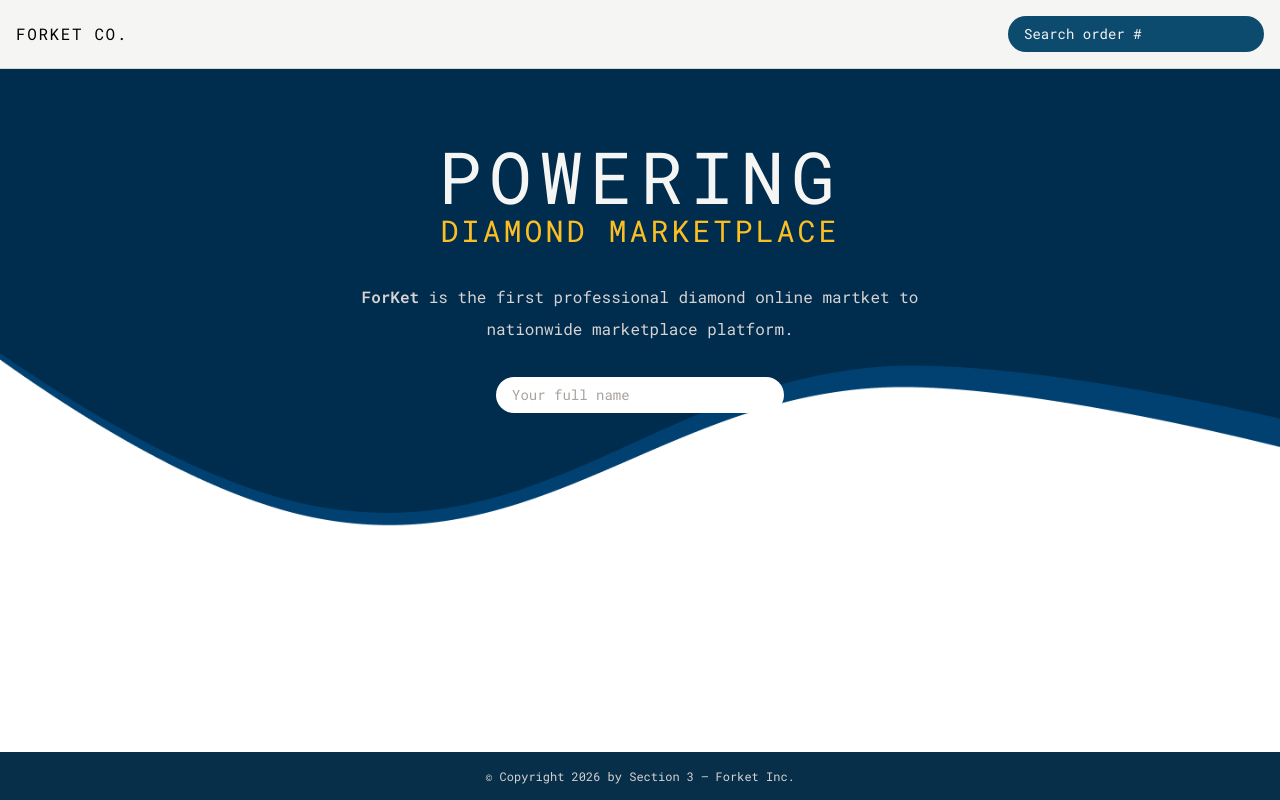
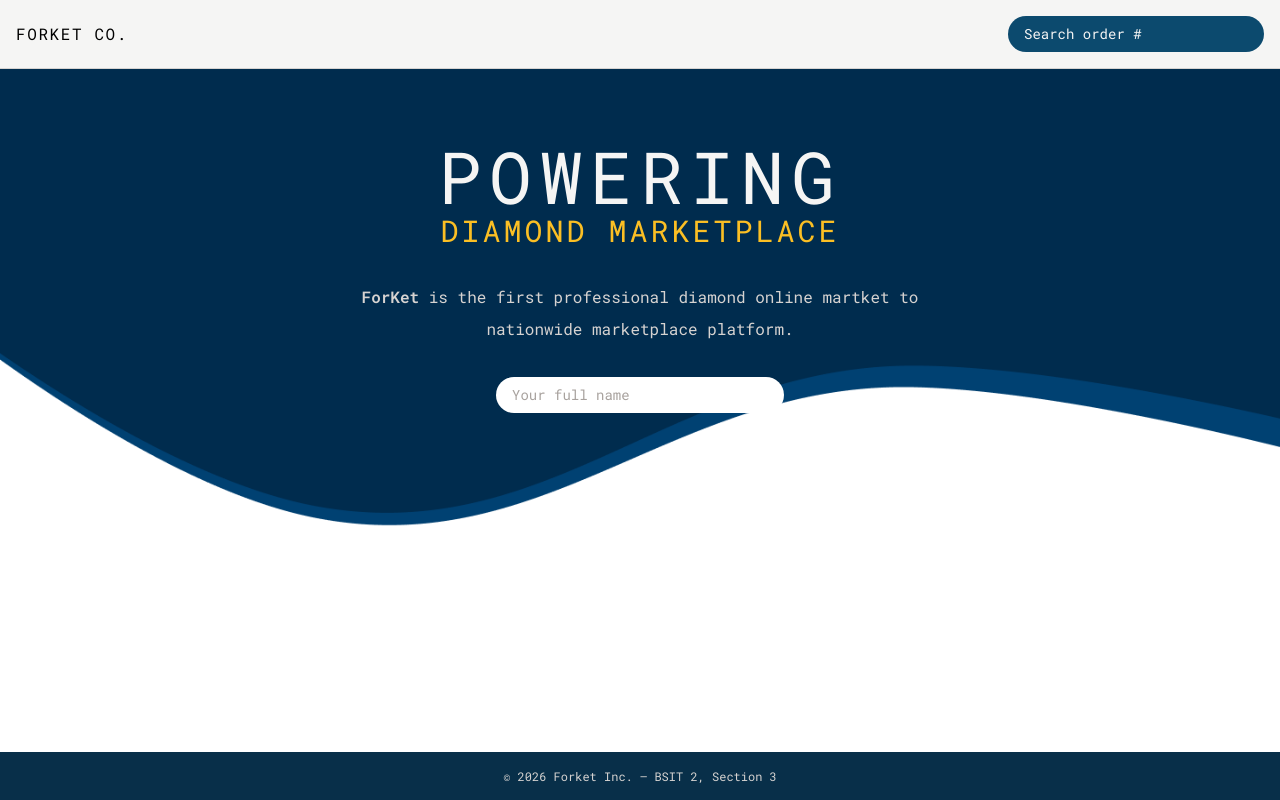
Before and after one commit to Frenie8006/Forket-Inc., a React (Vite) app: page / in a window 1280 px wide. Built offline with nearby package versions, Linux system fonts and the light colour scheme.

Commit message:
Update website content

```diff
--- a/src/ui/AppLayout.jsx
+++ b/src/ui/AppLayout.jsx
@@ -26,7 +26,7 @@ function AppLayout() {
       </div>
 
       <p className="bg-sky-950 py-4 text-center text-xs text-stone-300">
-        © Copyright 2026 by Section 3 — Forket Inc.
+        © 2026 Forket Inc. — BSIT 2, Section 3
       </p>
     </div>
   );
```
